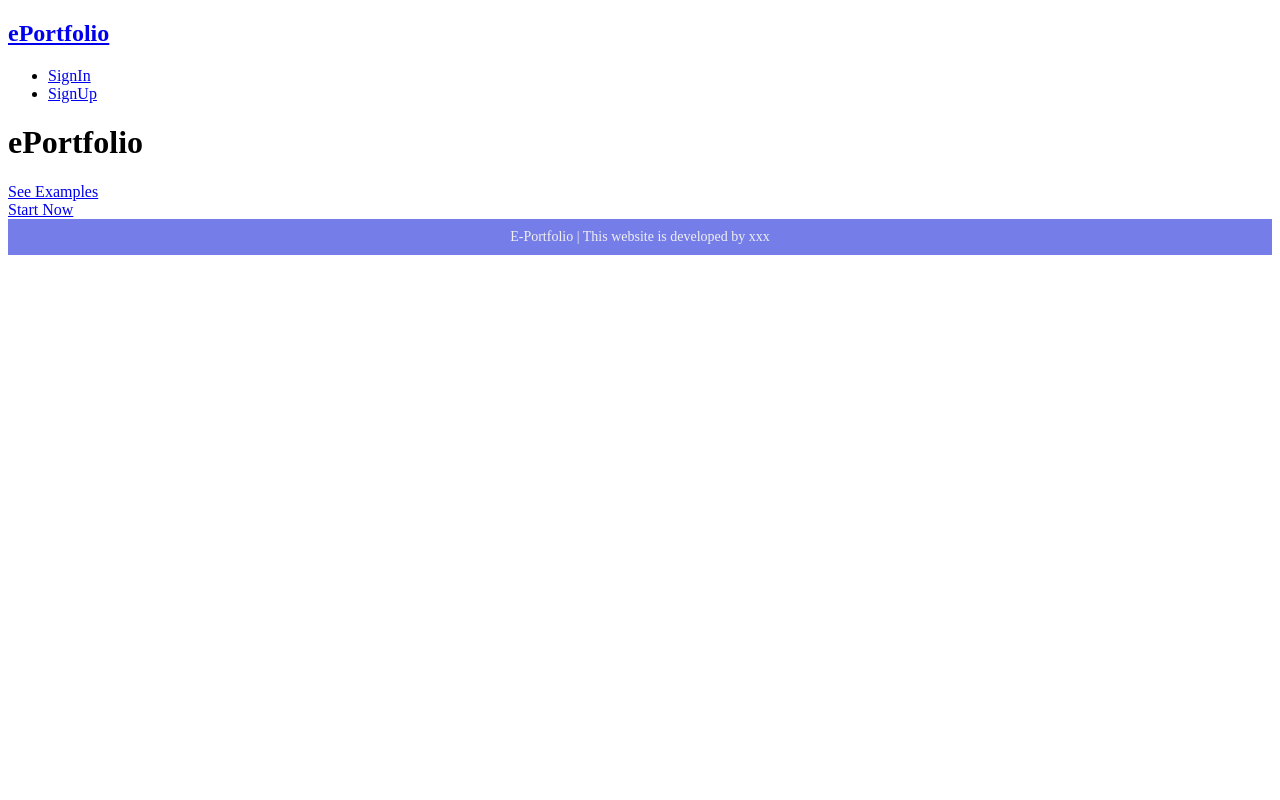
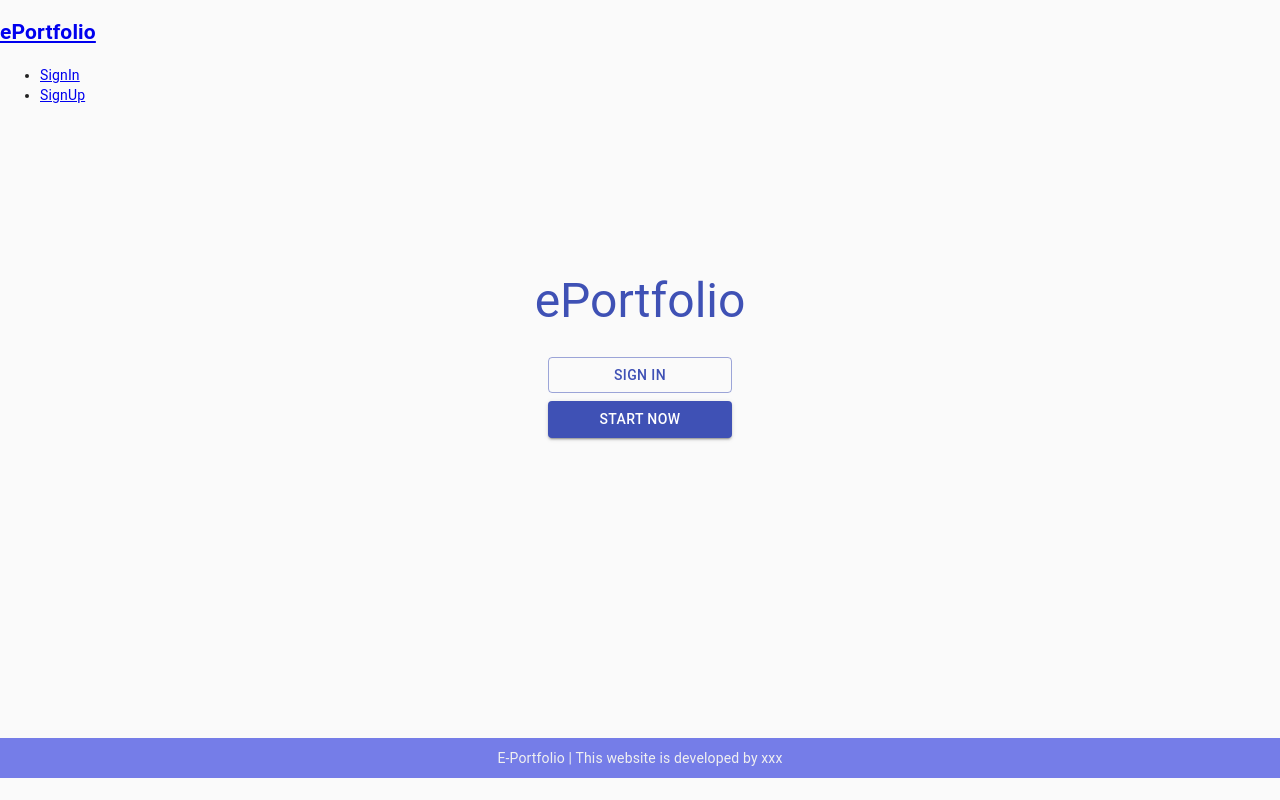
Before and after one commit to Scarletlake/ePortfolio_team2, a React (Create React App) app in the folder client/: page / in a window 1280 px wide. Built offline with nearby package versions, Linux system fonts and the light colour scheme; the HTML template or start-up script is replaced by a standard one.

Commit message:
Update LandingPage.js

```diff
--- a/client/src/pages/LandingPage.js
+++ b/client/src/pages/LandingPage.js
@@ -1,22 +1,75 @@
-import React, { Fragment, Component } from 'react'
-import { Link } from 'react-router-dom';
+import React, { Component } from 'react'
+// import { Link } from 'react-router-dom';
 
-class LandingPage extends Component {
-  render() {
-    return (
-      <Fragment>
-      <h1 className="landing-title">
-      ePortfolio
-      </h1>
+import { Button, Typography, Container, Grid } from '@material-ui/core';
+import CssBaseLine from '@material-ui/core/CssBaseline';
+import { makeStyles } from "@material-ui/core/styles";
 
-      <img></img>
+const useStyles = makeStyles((theme) => ({
+  landing: {
+    width: '50%',
+    marginTop: theme.spacing(1),
+    margin: "20px",
+    textAlign: "center",
+  },
+  landing_btn: {
+    justifyContent: 'center',
+    display: 'flex',
+    alignItems: 'center',
+  },
+  btn: {
+    marginTop: theme.spacing(1),
+    width: "30%",
+  },
+  block: {
+    marginTop: theme.spacing(20),
+    display: 'flex',
+    flexDirection: 'column',
+    alignItems: 'center',
+    marginBottom: theme.spacing(35),
+  },
+}));
 
-      <Link to='/' className="btn" >See Examples</Link>
-      <br />
-      <Link to='/user/signup' className="btn" >Start Now</Link>
-    </Fragment>
-    )
-  }
+export default function LandingPage() {
+
+  const classes = useStyles();
+
+  return (
+
+    <Container component="main" maxwidth="xs">
+
+      <CssBaseLine />
+      <div className={classes.block}>
+
+        <div className={classes.landing}>
+
+          <Typography component="h1" variant="h3" color="primary">
+            ePortfolio
+          </Typography>
+
+          <br />
+
+          <div className={classes.inneralign}>
+
+            <div className={classes.landing_btn}>
+              <Button className={classes.btn} color="primary" variant="outlined" href="#">
+                Sign In
+              </Button>
+            </div>
+
+            <div className={classes.landing_btn}>
+              <Button className={classes.btn} color="primary" variant="contained" href="/user/signup">
+                Start Now
+              </Button>
+            </div>
+
+          </div>
+
+        </div>
+
+      </div>
+    </Container>
+
+
+  )
 }
-
-export default LandingPage
```
